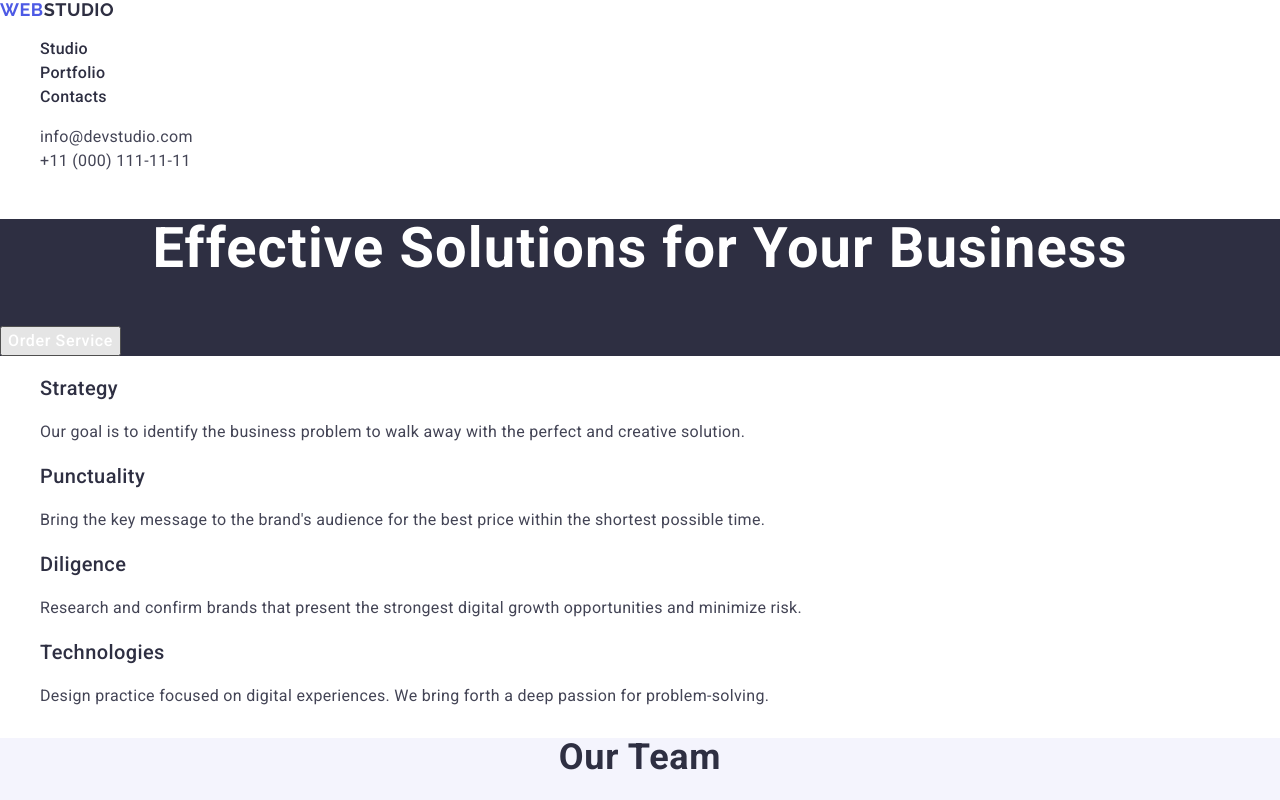
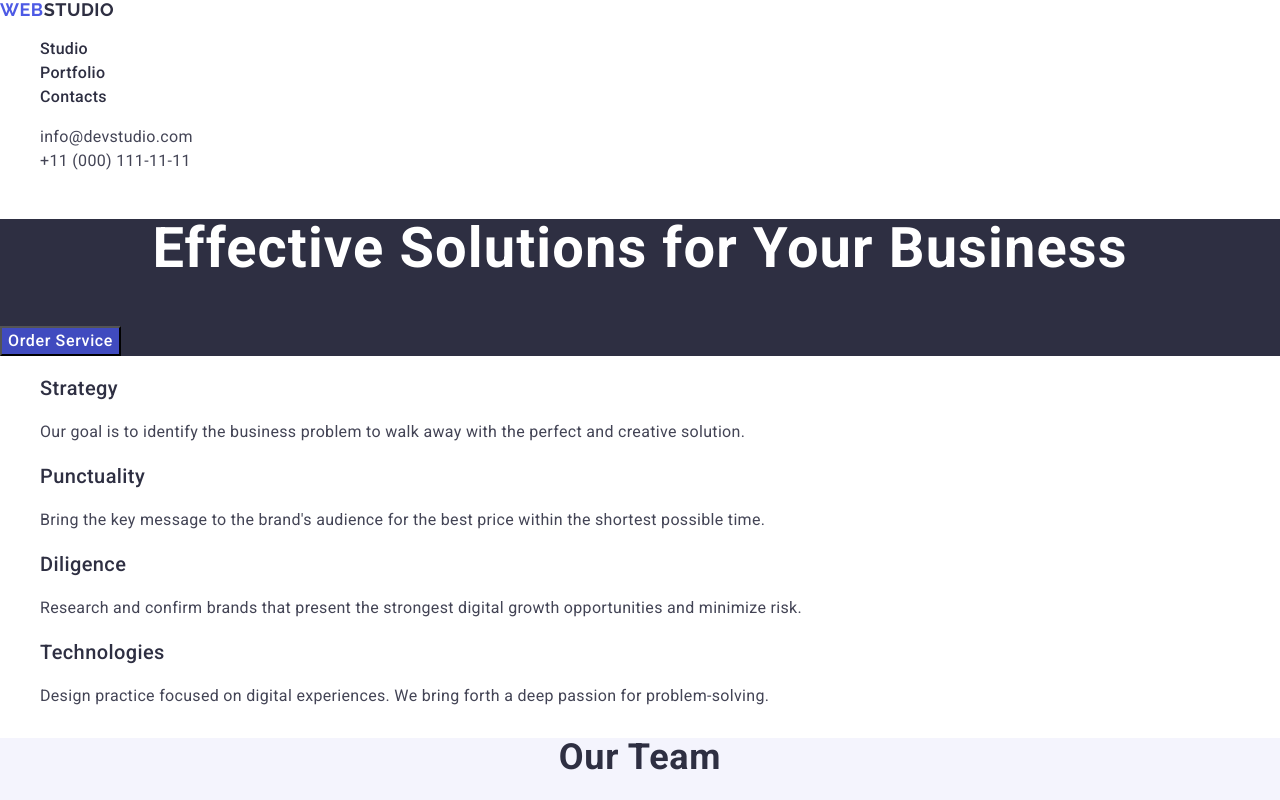
Before and after one commit to kiril199/goit-markup-hw-02, a plain HTML site: page index.html in a window 1280 px wide. In both pictures the pointer is over the button "Order Service". Shown: the top 800 px of the page. Drawn offline with nearby package versions, Linux system fonts and the light colour scheme.

Commit message:
Update styles.css

```diff
--- a/css/styles.css
+++ b/css/styles.css
@@ -89,9 +89,14 @@ ul, ol {
         line-height: 1.5;
         letter-spacing: 0.04em;
         color: #fff;
+        background-color: #4D5AE5
         cursor: pointer;
 }
 
+.hero-btn:hover,
+.hero-btn:focus{
+    background-color: #404BBF;
+}
 /*-------section-features-----*/
 
 .features-subtitle {
```
